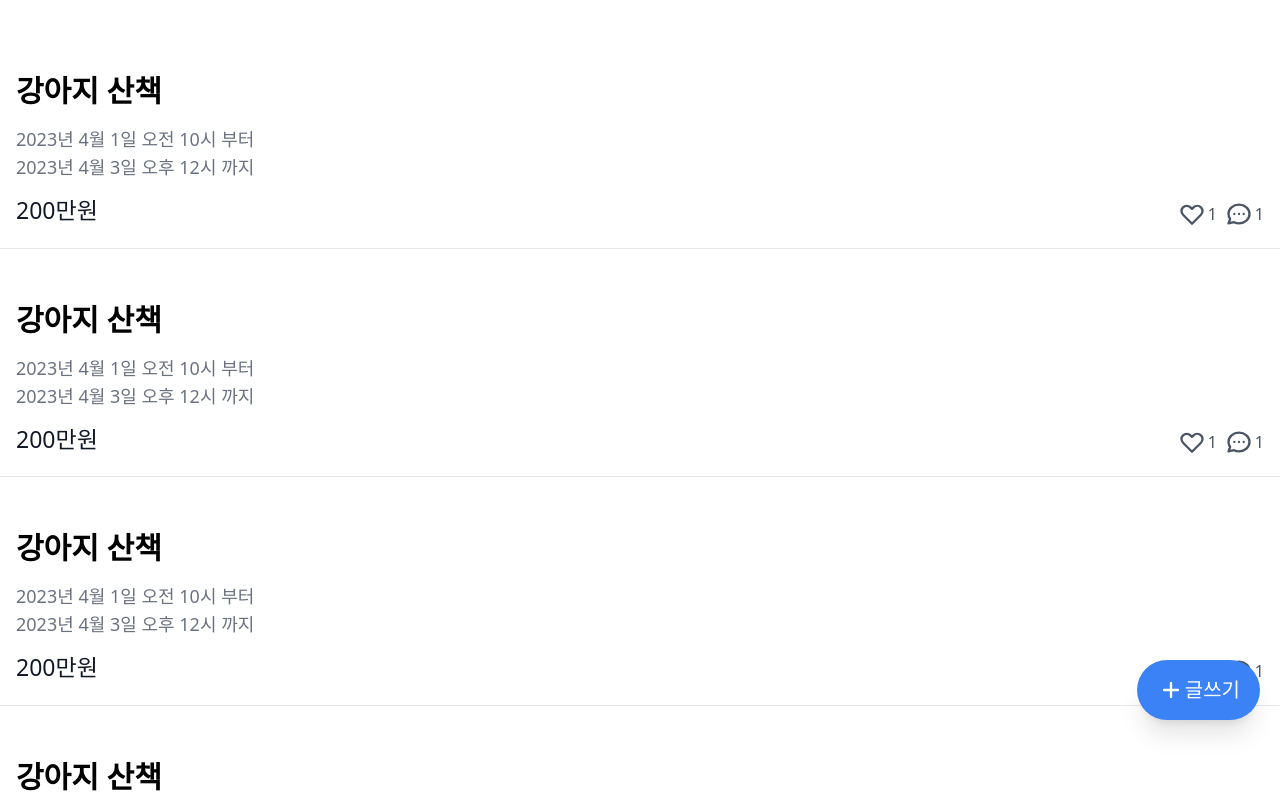
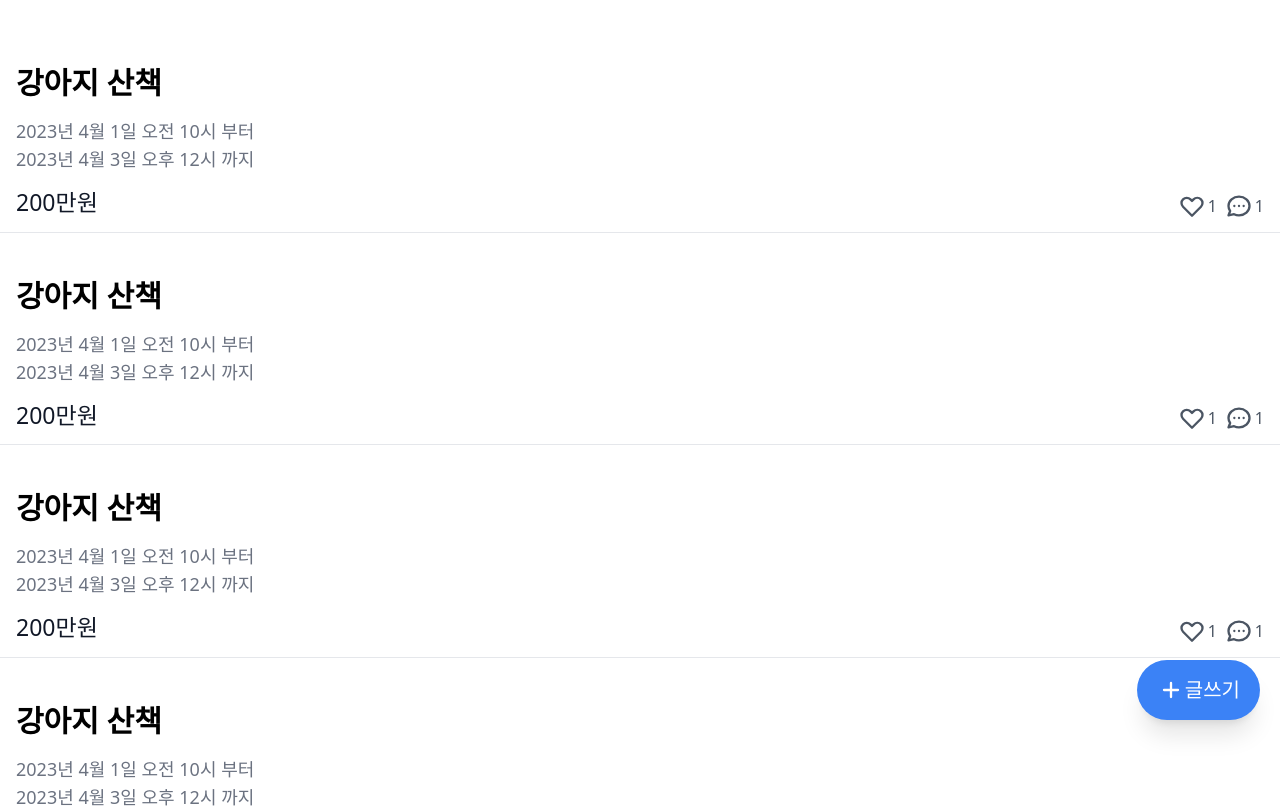
Before and after one commit to aaahyesu/Hands_on_hero, a Next.js app: page / in a window 1280 px wide. Shown: the top 808 px of the page. Built offline with nearby package versions, Linux system fonts and the light colour scheme.

Commit message:
calculate space

```diff
--- a/pages/index.tsx
+++ b/pages/index.tsx
@@ -6,10 +6,10 @@ const Home: NextPage = () => {
       {[1, 1, 1, 1, 1, 1, 1, 1, 1, 1, 1, 1].map((_, i) => (
         <div
           key={i}
-          className="flex px-4 border-b pb-5 cursor-pointer hover:bg-gray-200 justify-between"
+          className="flex px-4 border-b pb-3 cursor-pointer hover:bg-gray-200 justify-between"
         >
-          <div className="flex space-x-4">
-            <div className="pt-7 flex flex-col">
+          <div className="flex space-x-3">
+            <div className="pt-5 flex flex-col">
               <h3 className="text-[30px] font-bold mb-3 text-black">
                 강아지 산책
               </h3>
```
